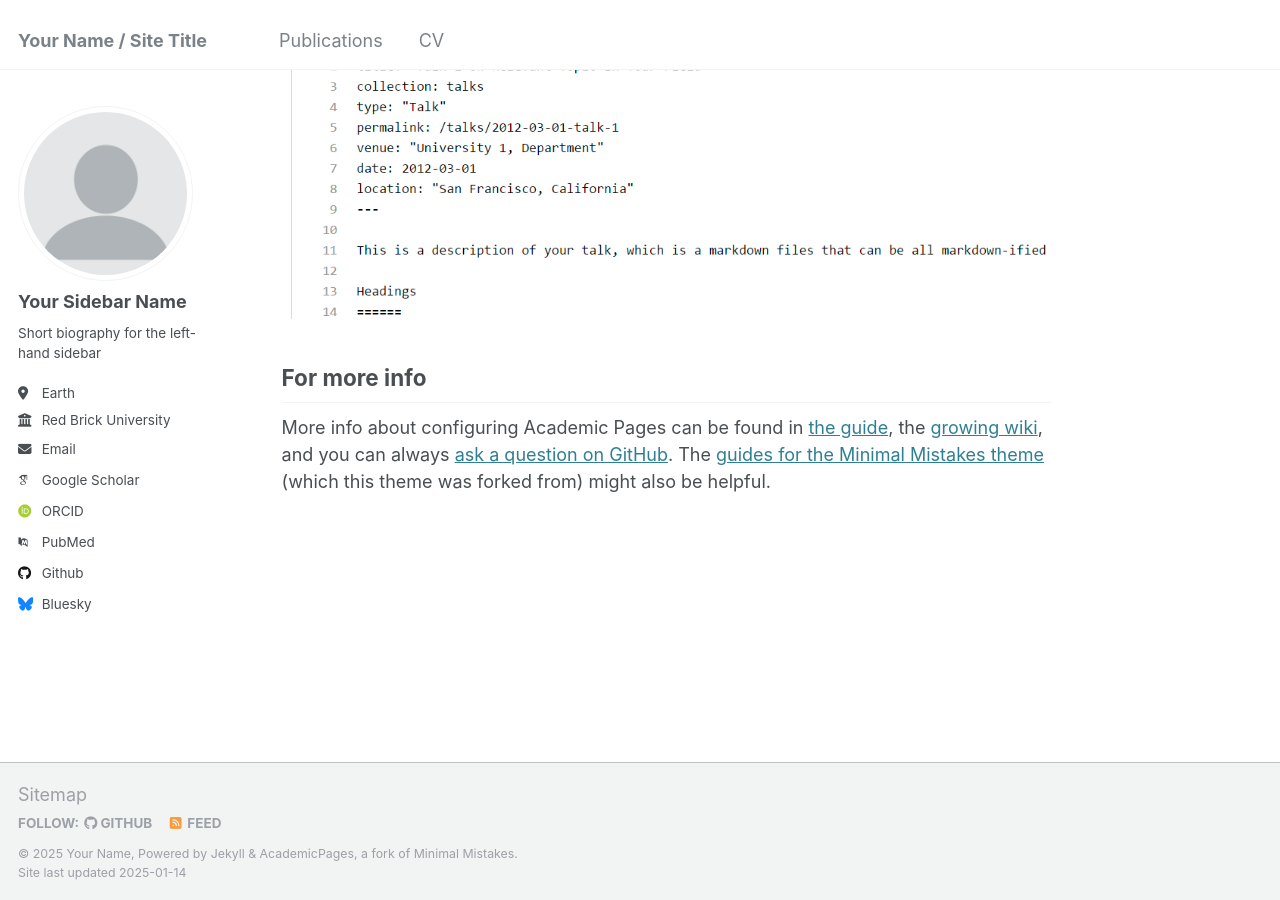
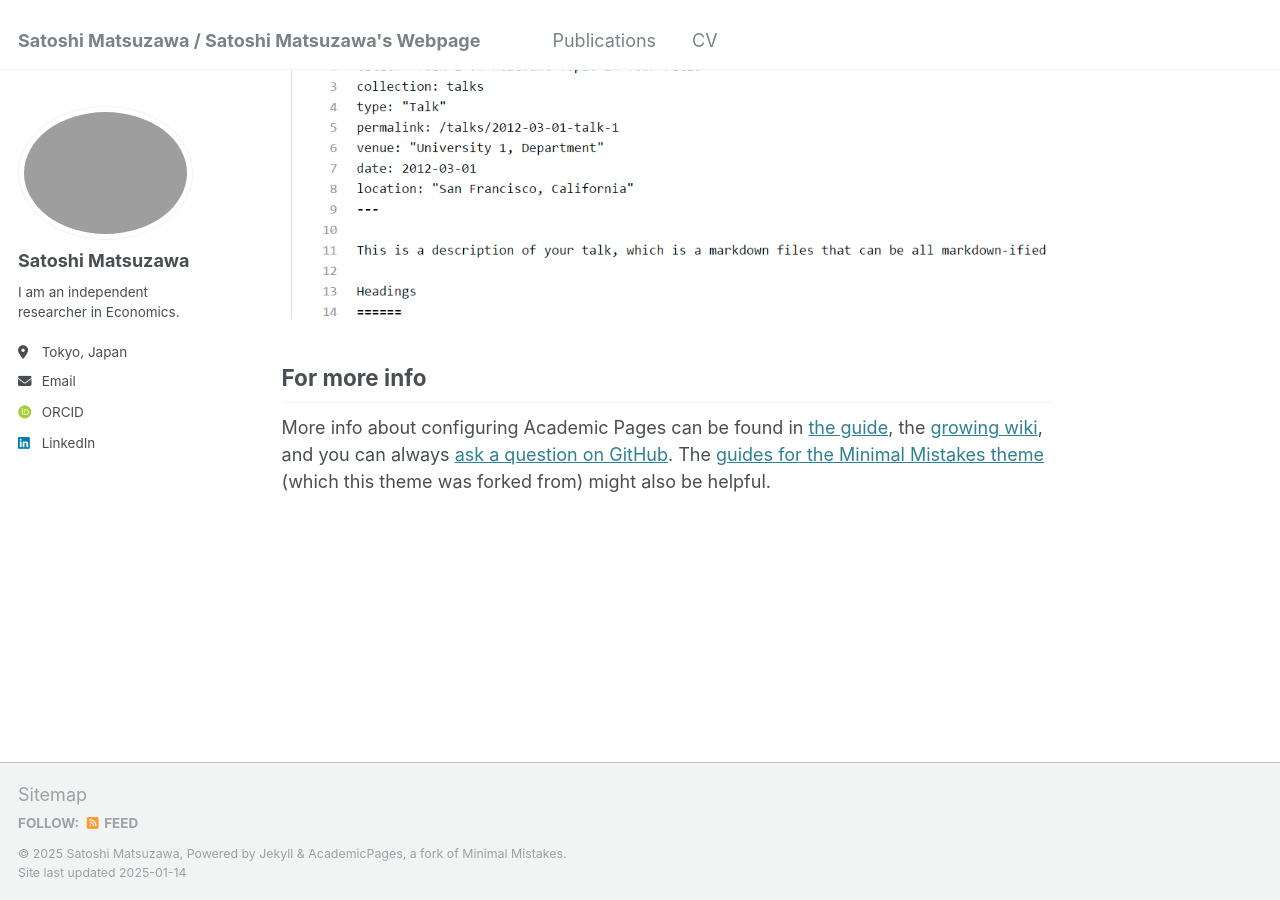
Before and after one commit to satoshimatsuzawa/satoshimatsuzawa.github.io, a Jekyll site: the page built from _pages/about.md, in a window 1280 px wide and 900 px high, scrolled down 2643 px. Built offline with Jekyll 4.4.1, drawn with Linux system fonts in a browser that asks for light colours; some web fonts are replaced.

Commit message:
Update _config.yml

```diff
--- a/_config.yml
+++ b/_config.yml
@@ -8,35 +8,35 @@
 
 # Basic Site Settings
 locale                   : "en-US"
-title                    : "Your Name / Site Title"
+title                    : "Satoshi Matsuzawa / Satoshi Matsuzawa's Webpage"
 title_separator          : "-"
-name                     : &name "Your Name"
-description              : &description "personal description"
-url                      : https://academicpages.github.io # the base hostname & protocol for your site e.g. "https://[your GitHub username].github.io"
+name                     : &name "Satoshi Matsuzawa"
+description              : &description "I am an independent researcher in Economics"
+url                      : https://satoshimatsuzawa.github.io # the base hostname & protocol for your site e.g. "https://[your GitHub username].github.io"
 baseurl                  : "" # the subpath of your site, e.g. "/blog"
-repository               : "academicpages/academicpages.github.io"
+repository               : "satoshimatsuzawa/satoshimatsuzawa.github.io"
 
 # Site Author - The following control what appear as part of the author content on the side bar.
 #               If a field is blank the icon and link will not appear, otherwise it will be shown.
 #               Additional customization can be done by editing /_includes/author-profile.html
 author:
   # Biographic information
-  avatar           : "profile.png"
-  name             : "Your Sidebar Name"
+  avatar           : #"profile.png"
+  name             : "Satoshi Matsuzawa"
   pronouns         : # example: "she/her"
-  bio              : "Short biography for the left-hand sidebar"
-  location         : "Earth"
-  employer         : "Red Brick University"
+  bio              : "I am an independent researcher in Economics."
+  location         : "Tokyo, Japan"
+  employer         : #"Red Brick University"
   uri              : # URL
-  email            : "none@example.org"
+  email            : "satoshi.matsuzawa.g@gmail.com"
 
   # Academic websites
   arxiv            : # URL - Update with the correct link to your profile
-  googlescholar    : "https://scholar.google.com/citations?user=PS_CX0AAAAAJ"
+  googlescholar    : # "https://scholar.google.com/citations?user=PS_CX0AAAAAJ"
   impactstory      : # URL
-  orcid            : "http://orcid.org/yourorcidurl"
+  orcid            : "https://orcid.org/my-orcid?orcid=0000-0001-6334-5418"
   semantic         : # URL
-  pubmed           : "https://www.ncbi.nlm.nih.gov/pubmed/?term=john+snow"
+  pubmed           : # "https://www.ncbi.nlm.nih.gov/pubmed/?term=john+snow"
   researchgate     : # URL
   scopus           : # URL
 
@@ -44,12 +44,12 @@ author:
   bitbucket        : # Username - Update with your username on the site
   codepen          : # Username
   dribbble         : # Username
-  github           : "academicpages"
+  github           : # "academicpages"
   kaggle           : # Username
   stackoverflow    : # User number or user number and name (i.e., use "1" or "1/jeff-atwood")
 
   # Social media
-  bluesky          : "bsky.app" # Replace this with you Bluesky username
+  bluesky          : # "bsky.app" # Replace this with you Bluesky username
   facebook         : # Username
   flickr           : # Username
   foursquare       : # Username
@@ -58,7 +58,7 @@ author:
   keybase          : # Username
   instagram        : # Username
   lastfm           : # Username
-  linkedin         : # Username
+  linkedin         : "https://www.linkedin.com/in/satoshi-matsuzawa-7a758842/"
   mastodon         : # URL
   medium           : # URL
   pinterest        : # Username
```
